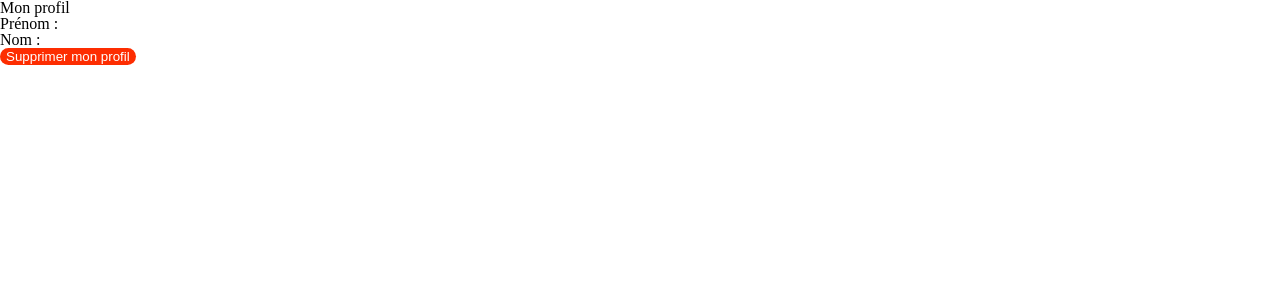
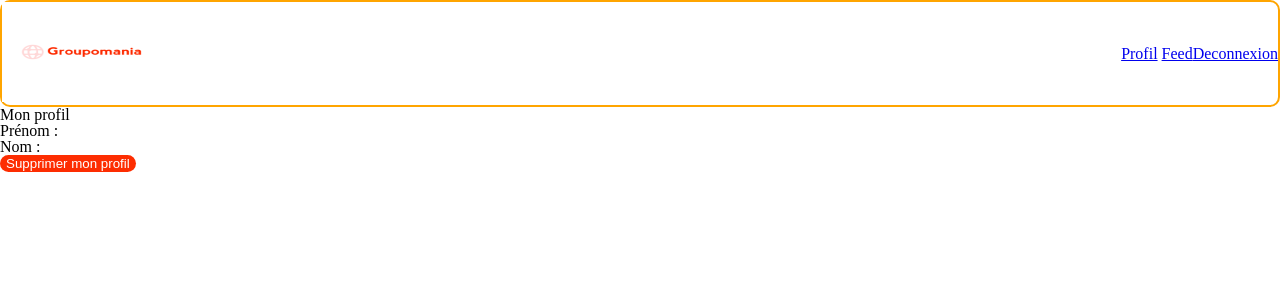
Before and after one commit to RaphGenius/P7_Groupomania, a React (Create React App) app in the folder frontend/: page /profil in a window 1280 px wide. Shown: the top 300 px of the page. Built offline with nearby package versions, Linux system fonts and the light colour scheme; no server answers.

Commit message:
bouton deconnexion avec vidage du ls

```diff
--- a/frontend/src/components/Feed/NavBarPostList.jsx
+++ b/frontend/src/components/Feed/NavBarPostList.jsx
@@ -19,6 +19,9 @@ export default function NavBarPostList({ user }) {
   `;
   // State
 
+  const handleDisconnect = () => {
+    localStorage.clear();
+  };
   // Comportement
 
   //Render
@@ -33,7 +36,10 @@ export default function NavBarPostList({ user }) {
           <NavLink to="/profil" user={user}>
             Profil
           </NavLink>{" "}
-          <NavLink to="disc">Deconnexion</NavLink>{" "}
+          <NavLink to="/postlist">Feed</NavLink>
+          <NavLink to="/login" onClick={handleDisconnect}>
+            Deconnexion
+          </NavLink>{" "}
         </li>
         <li></li>
       </ul>
--- a/frontend/src/pages/PostList.jsx
+++ b/frontend/src/pages/PostList.jsx
@@ -23,7 +23,7 @@ export default function PostList() {
 
   //avoir le profil utilisateur
   const userIdOfUser = localStorage.getItem("userId");
-  console.log(userIdOfUser);
+
   useEffect(() => {
     axios
       .get(`http://localhost:3000/api/auth/user/${userIdOfUser}`)
--- a/frontend/src/pages/Profil.jsx
+++ b/frontend/src/pages/Profil.jsx
@@ -1,7 +1,7 @@
 import { useState, useEffect } from "react";
 import axios from "axios";
+import NavBarPostList from "../components/Feed/NavBarPostList";
 const userIdOfUser = localStorage.getItem("userId");
-console.log(userIdOfUser);
 export default function Profil() {
   //style
 
@@ -23,15 +23,25 @@ export default function Profil() {
       });
   }, []);
 
-  const handleDelete = () => {};
+  const handleDelete = () => {
+    axios
+      .delete(`http://localhost:3000/api/auth/user/${userIdOfUser}`)
+      .then((res) => {
+        console.log(res);
+      })
+      .catch((err) => {
+        console.log(err);
+      });
+  };
   //Render
-
+  console.log(user);
   return (
     <div>
+      <NavBarPostList />
       <h1>Mon profil</h1>
       <p>Prénom : {user.firstname}</p>
       <p>Nom :{user.lastname}</p>
-      <button>Supprimer mon profil </button>
+      <button onClick={handleDelete}>Supprimer mon profil </button>
     </div>
   );
 }
```
